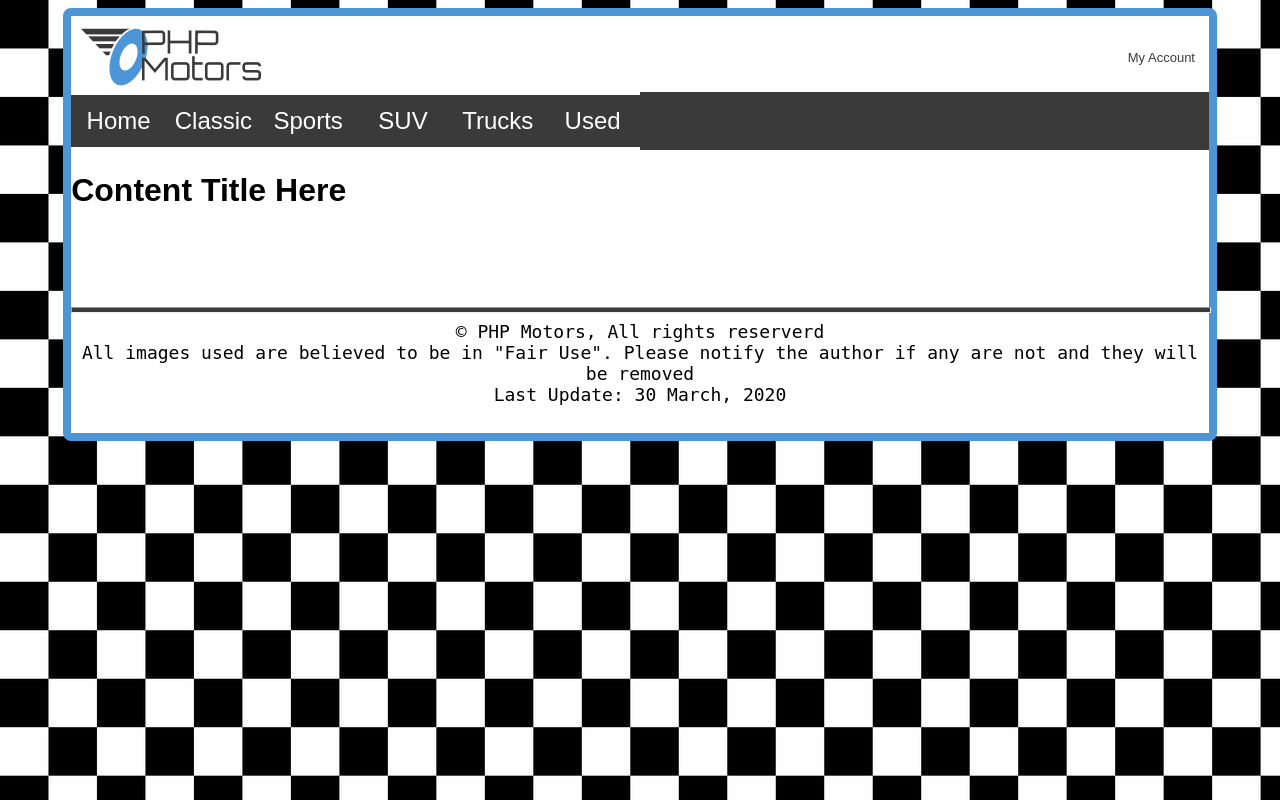
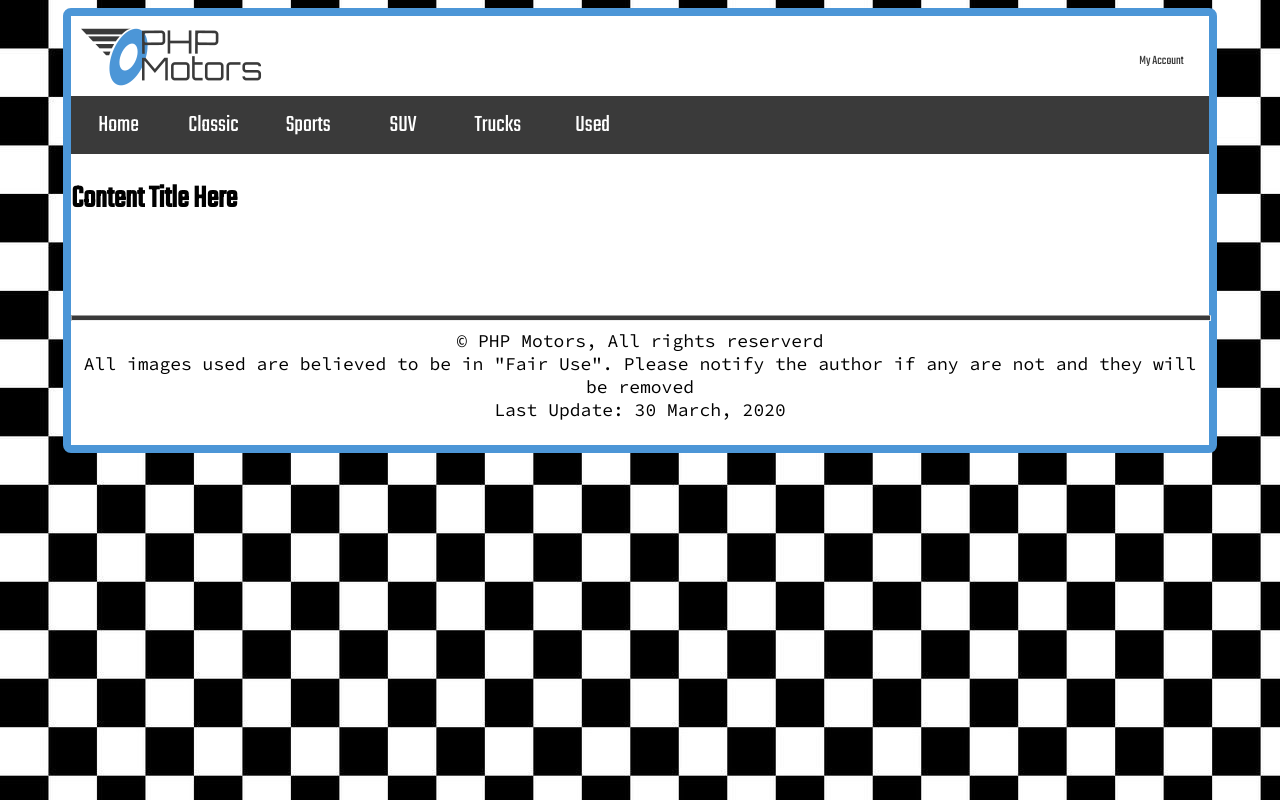
Before and after one commit to CristianAlegreBustos/phpmotors, a PHP site: page /template.php in a window 1280 px wide. Run offline with PHP 8.4, Linux system fonts and the light colour scheme.

Commit message:
Adding the font style

```diff
--- a/template.php
+++ b/template.php
@@ -2,6 +2,9 @@
 <!DOCTYPE html>
 <html lang="en">
 <head>
+  <meta charset="utf-8">
+  <link href="https://fonts.googleapis.com/css2?family=Teko&display=swap" rel="stylesheet">
+  <link href="https://fonts.googleapis.com/css2?family=Source+Code+Pro:wght@400&display=swap" rel="stylesheet">
   <title>PHP Motors</title>
   <meta name="viewport" content="width=device-width, initial-scale=1">
   <meta charset="utf-8">
```
